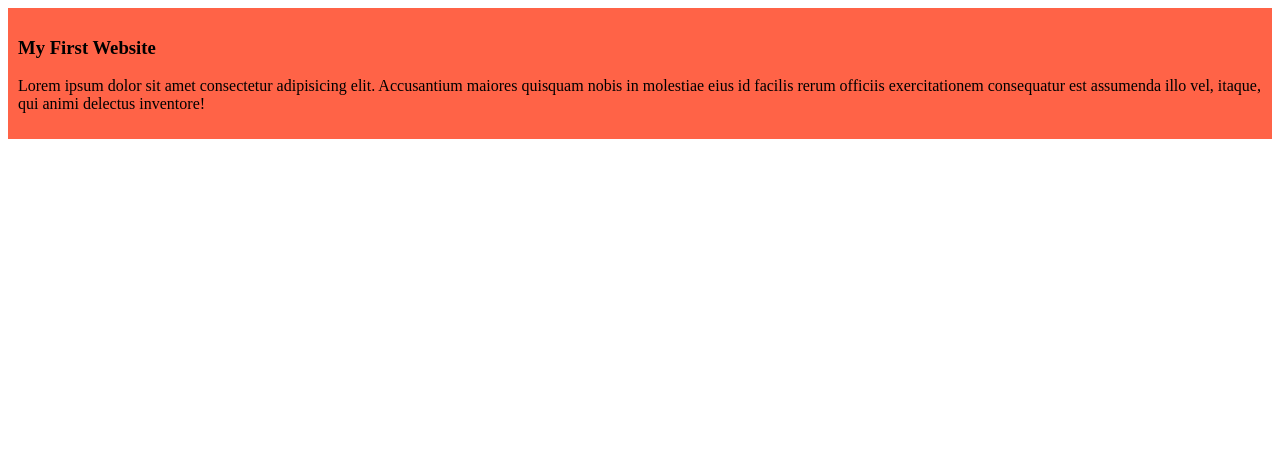
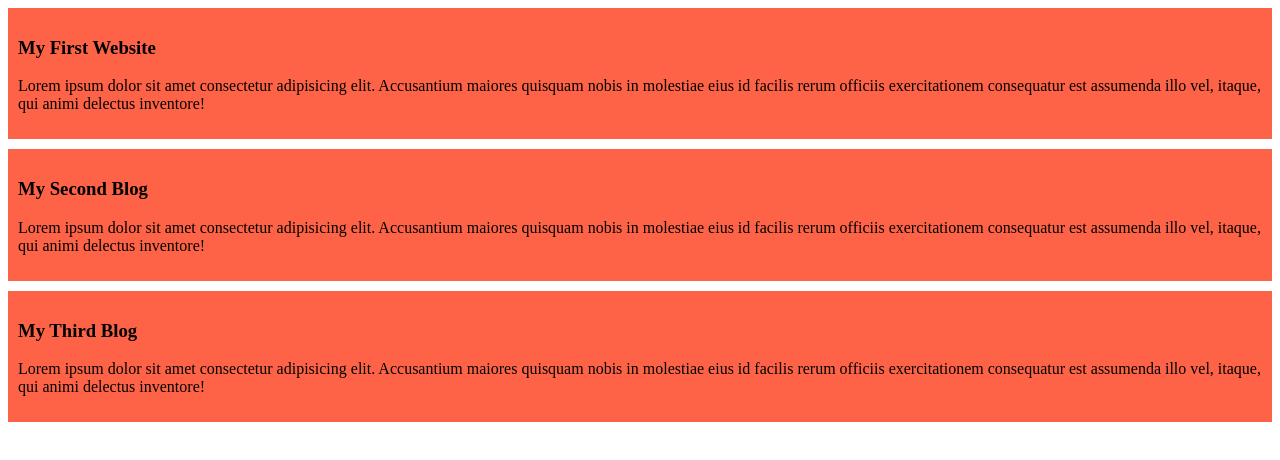
Before and after one commit to Sefat3117/practise-repo-2, a plain HTML site: page index.html in a window 1280 px wide. Drawn offline with Linux system fonts and the light colour scheme.

Commit message:
added the second and third blog

```diff
--- a/index.html
+++ b/index.html
@@ -16,5 +16,23 @@
         delectus inventore!
       </p>
     </div>
+    <div>
+      <h3>My Second Blog</h3>
+      <p>
+        Lorem ipsum dolor sit amet consectetur adipisicing elit. Accusantium
+        maiores quisquam nobis in molestiae eius id facilis rerum officiis
+        exercitationem consequatur est assumenda illo vel, itaque, qui animi
+        delectus inventore!
+      </p>
+    </div>
+    <div>
+      <h3>My Third Blog</h3>
+      <p>
+        Lorem ipsum dolor sit amet consectetur adipisicing elit. Accusantium
+        maiores quisquam nobis in molestiae eius id facilis rerum officiis
+        exercitationem consequatur est assumenda illo vel, itaque, qui animi
+        delectus inventore!
+      </p>
+    </div>
   </body>
 </html>
--- a/styles/blog.css
+++ b/styles/blog.css
@@ -1,4 +1,5 @@
 div {
   background-color: tomato;
   padding: 10px;
+  margin-bottom: 10px;
 }
```
